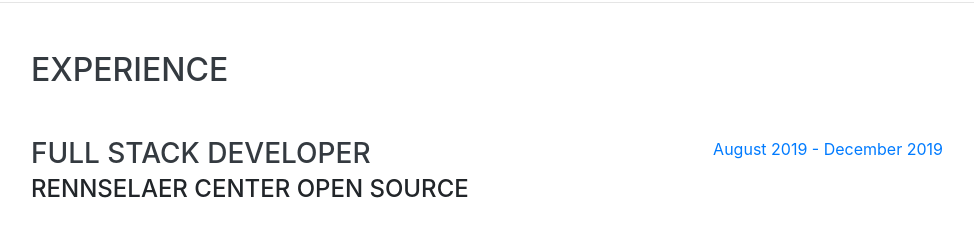
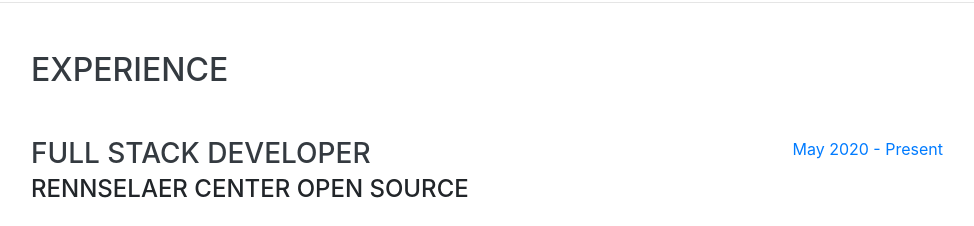
Before and after one commit to DangItJason/dangitjason.github.io, a website with bundled scripts: page index.html in a window 1280 px wide. Shown: the part 2400-2626 px from the top of the page, without its empty margins (289-1263 px from the left). Built offline with nearby package versions, Linux system fonts and the light colour scheme; a web font is replaced by a local one.

Commit message:
date fix

```diff
--- a/index.html
+++ b/index.html
@@ -217,7 +217,7 @@
               </p>
             </div>
             <div class="resume-date text-md-right">
-              <span class="text-primary">August 2019 - December 2019</span>
+              <span class="text-primary">May 2020 - Present</span>
             </div>
           </div>
 
```
